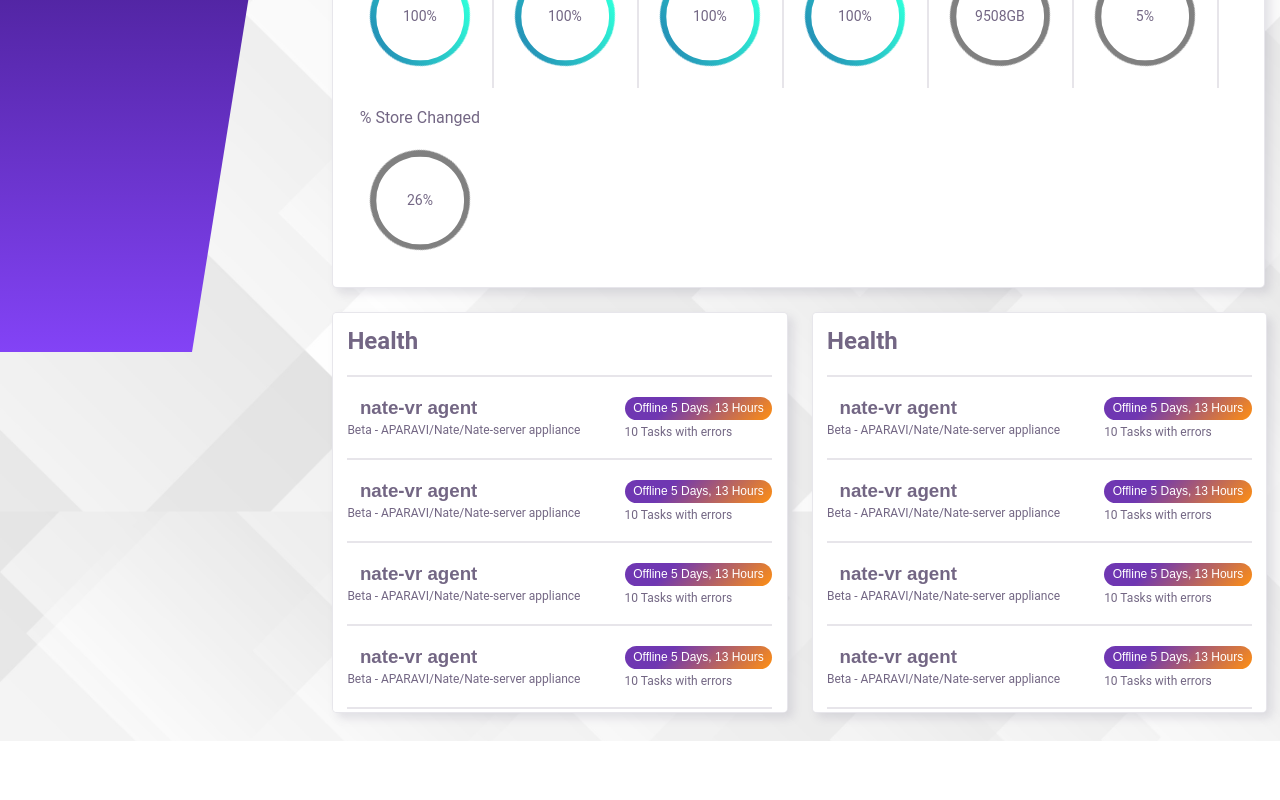
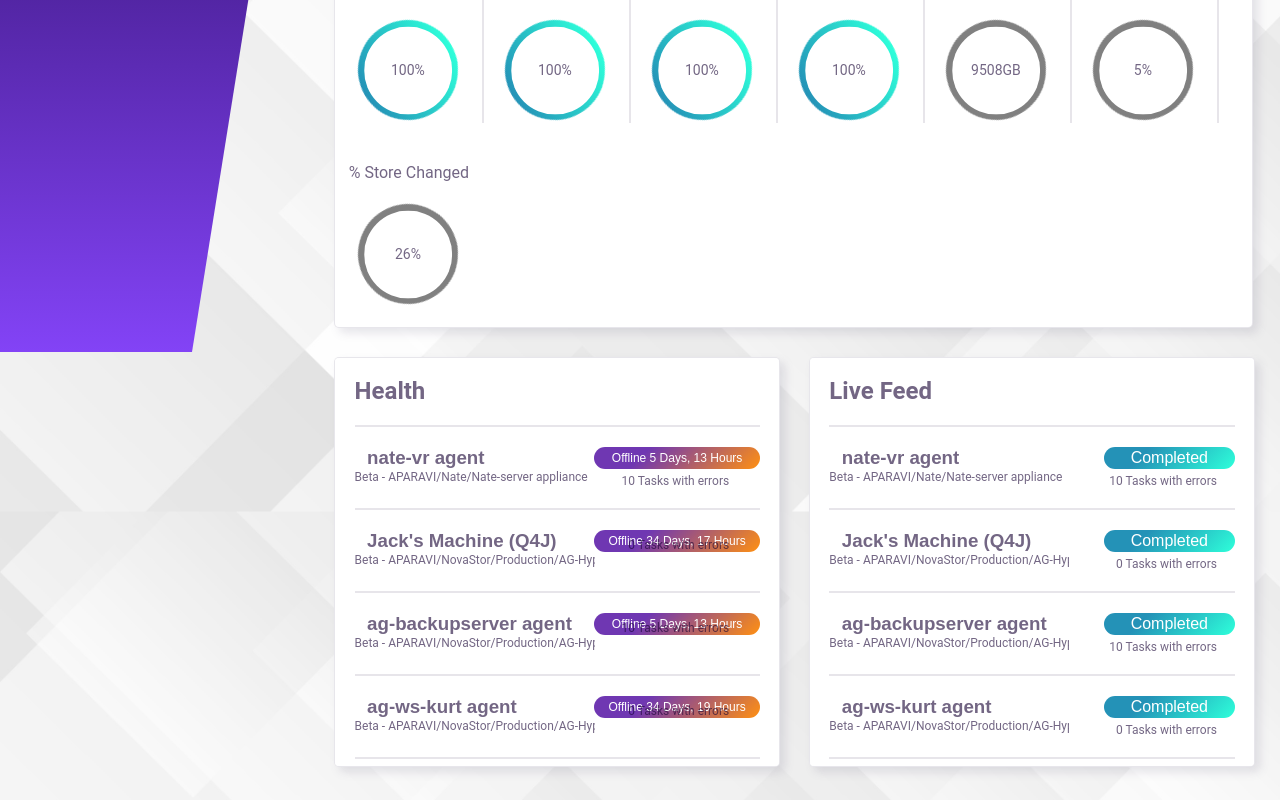
Before and after one commit to nolanpdavis/AparaviDemo, a React (Create React App) app: page / in a window 1280 px wide. Shown: the part 448-1248 px from the top of the page. Before the commit the page ends 1189 px from the top, so only its background shows below. Built offline with nearby package versions, Linux system fonts and the light colour scheme; the HTML template or start-up script is replaced by a standard one.

Commit message:
change margins etc.

```diff
--- a/src/modules/Health.js
+++ b/src/modules/Health.js
@@ -17,28 +17,53 @@ export default class Health extends Component {
                 <p className="floatRight moveUp">10 Tasks with errors</p>
                 <hr className="healthHR"/>
                 <i className="fa fa-desktop fa-2x" aria-hidden="true"></i>
-                <h3>nate-vr agent</h3>
+                <h3>Jack's Machine (Q4J)</h3>
+                <p className="offlineBG floatRight">Offline 34 Days, 17 Hours</p>
+                <p className="indent">Beta - APARAVI/NovaStor/Production/AG-HyperV12 appliance</p>
+                <p className="floatRight moveUp">0 Tasks with errors</p>
+                <hr className="healthHR"/>
+                <i className="fa fa-desktop fa-2x" aria-hidden="true"></i>
+                <h3>ag-backupserver agent</h3>
                 <p className="offlineBG floatRight">Offline 5 Days, 13 Hours</p>
-                <p className="indent">Beta - APARAVI/Nate/Nate-server appliance</p>
+                <p className="indent">Beta - APARAVI/NovaStor/Production/AG-HyperV12 appliance</p>
                 <p className="floatRight moveUp">10 Tasks with errors</p>
                 <hr className="healthHR"/>
                 <i className="fa fa-desktop fa-2x" aria-hidden="true"></i>
-                <h3>nate-vr agent</h3>
+                <h3>ag-ws-kurt agent</h3>
+                <p className="offlineBG floatRight">Offline 34 Days, 19 Hours</p>
+                <p className="indent">Beta - APARAVI/NovaStor/Production/AG-HyperV12 appliance</p>
+                <p className="floatRight moveUp">0 Tasks with errors</p>
+                <hr className="healthHR"/>
+                <i className="fa fa-desktop fa-2x" aria-hidden="true"></i>
+                <h3>nate-tablet agent</h3>
+                <p className="offlineBG floatRight">Offline 56 Days, 4 Hours</p>
+                <p className="indent">Beta - APARAVI/Nate/Nate-server appliance</p>
+                <p className="floatRight moveUp">0 Tasks with errors</p>
+                <hr className="healthHR"/>
+                <i className="fa fa-desktop fa-2x" aria-hidden="true"></i>
+                <h3>Jack's Machine (Q4J)</h3>
+                <p className="offlineBG floatRight">Offline 34 Days, 17 Hours</p>
+                <p className="indent">Beta - APARAVI/NovaStor/Production/AG-HyperV12 appliance</p>
+                <p className="floatRight moveUp">0 Tasks with errors</p>
+                <hr className="healthHR"/>
+                <i className="fa fa-desktop fa-2x" aria-hidden="true"></i>
+                <h3>ag-backupserver agent</h3>
                 <p className="offlineBG floatRight">Offline 5 Days, 13 Hours</p>
-                <p className="indent">Beta - APARAVI/Nate/Nate-server appliance</p>
+                <p className="indent">Beta - APARAVI/NovaStor/Production/AG-HyperV12 appliance</p>
                 <p className="floatRight moveUp">10 Tasks with errors</p>
                 <hr className="healthHR"/>
                 <i className="fa fa-desktop fa-2x" aria-hidden="true"></i>
-                <h3>nate-vr agent</h3>
-                <p className="offlineBG floatRight">Offline 5 Days, 13 Hours</p>
-                <p className="indent">Beta - APARAVI/Nate/Nate-server appliance</p>
-                <p className="floatRight moveUp">10 Tasks with errors</p>
+                <h3>ag-ws-kurt agent</h3>
+                <p className="offlineBG floatRight">Offline 34 Days, 19 Hours</p>
+                <p className="indent">Beta - APARAVI/NovaStor/Production/AG-HyperV12 appliance</p>
+                <p className="floatRight moveUp">0 Tasks with errors</p>
                 <hr className="healthHR"/>
                 <i className="fa fa-desktop fa-2x" aria-hidden="true"></i>
-                <h3>nate-vr agent</h3>
-                <p className="offlineBG floatRight">Offline 5 Days, 13 Hours</p>
+                <h3>nate-tablet agent</h3>
+                <p className="offlineBG floatRight">Offline 56 Days, 4 Hours</p>
                 <p className="indent">Beta - APARAVI/Nate/Nate-server appliance</p>
-                <p className="floatRight moveUp">10 Tasks with errors</p>
+                <p className="floatRight moveUp">0 Tasks with errors</p>
+
 
 
 
--- /dev/null
+++ b/src/modules/LiveFeed.js
@@ -0,0 +1,69 @@
+
+import React, { Component } from 'react'
+import { Router, Route, Link } from 'react-router-dom'
+
+export default class LiveFeed extends Component {
+
+	render(){
+		return(
+			<div className="widgetHalf healthWidget">
+                <h2>Live Feed</h2>
+                <i className="fa fa-caret-down fa-2x" aria-hidden="true"></i>
+                <hr className="healthHR"/>
+                <i className="fa fa-server fa-2x" aria-hidden="true"></i>
+                <h3>nate-vr agent</h3>
+                <p className="completedBG floatRight">Completed</p>
+                <p className="indent">Beta - APARAVI/Nate/Nate-server appliance</p>
+                <p className="floatRight moveUp2">10 Tasks with errors</p>
+                <hr className="healthHR"/>
+                <i className="fa fa-server fa-2x" aria-hidden="true"></i>
+                <h3>Jack's Machine (Q4J)</h3>
+                <p className="completedBG floatRight">Completed</p>
+                <p className="indent">Beta - APARAVI/NovaStor/Production/AG-HyperV12 appliance</p>
+                <p className="floatRight moveUp2">0 Tasks with errors</p>
+                <hr className="healthHR"/>
+                <i className="fa fa-server fa-2x" aria-hidden="true"></i>
+                <h3>ag-backupserver agent</h3>
+                <p className="completedBG floatRight">Completed</p>
+                <p className="indent">Beta - APARAVI/NovaStor/Production/AG-HyperV12 appliance</p>
+                <p className="floatRight moveUp2">10 Tasks with errors</p>
+                <hr className="healthHR"/>
+                <i className="fa fa-server fa-2x" aria-hidden="true"></i>
+                <h3>ag-ws-kurt agent</h3>
+                <p className="completedBG floatRight">Completed</p>
+                <p className="indent">Beta - APARAVI/NovaStor/Production/AG-HyperV12 appliance</p>
+                <p className="floatRight moveUp2">0 Tasks with errors</p>
+                <hr className="healthHR"/>
+                <i className="fa fa-server fa-2x" aria-hidden="true"></i>
+                <h3>nate-tablet agent</h3>
+                <p className="completedBG floatRight">Completed</p>
+                <p className="indent">Beta - APARAVI/Nate/Nate-server appliance</p>
+                <p className="floatRight moveUp2">0 Tasks with errors</p>
+                <hr className="healthHR"/>
+                <i className="fa fa-server fa-2x" aria-hidden="true"></i>
+                <h3>Jack's Machine (Q4J)</h3>
+                <p className="completedBG floatRight">Completed</p>
+                <p className="indent">Beta - APARAVI/NovaStor/Production/AG-HyperV12 appliance</p>
+                <p className="floatRight moveUp2">0 Tasks with errors</p>
+                <hr className="healthHR"/>
+                <i className="fa fa-server fa-2x" aria-hidden="true"></i>
+                <h3>ag-backupserver agent</h3>
+                <p className="completedBG floatRight">Completed</p>
+                <p className="indent">Beta - APARAVI/NovaStor/Production/AG-HyperV12 appliance</p>
+                <p className="floatRight moveUp2">10 Tasks with errors</p>
+                <hr className="healthHR"/>
+                <i className="fa fa-server fa-2x" aria-hidden="true"></i>
+                <h3>ag-ws-kurt agent</h3>
+                <p className="completedBG floatRight">Completed</p>
+                <p className="indent">Beta - APARAVI/NovaStor/Production/AG-HyperV12 appliance</p>
+                <p className="floatRight moveUp2">0 Tasks with errors</p>
+                <hr className="healthHR"/>
+                <i className="fa fa-server fa-2x" aria-hidden="true"></i>
+                <h3>nate-tablet agent</h3>
+                <p className="completedBG floatRight">Completed</p>
+                <p className="indent">Beta - APARAVI/Nate/Nate-server appliance</p>
+                <p className="floatRight moveUp2">0 Tasks with errors</p>
+			</div>
+		)
+	}
+}
--- a/src/modules/index.js
+++ b/src/modules/index.js
@@ -12,6 +12,7 @@ import Checkpoints from './Checkpoints'
 import TBD from './TBD'
 import Summary from './Summary'
 import Health from './Health'
+import LiveFeed from './LiveFeed'
 
 
 
@@ -29,6 +30,7 @@ export {
     Checkpoints,
     TBD,
     Summary,
-    Health
+    Health,
+    LiveFeed
 
 }
--- a/src/pages/Dashboard.js
+++ b/src/pages/Dashboard.js
@@ -1,5 +1,5 @@
 import React, { Component } from 'react'
-import { Navbar, DataProtected, FilesProtected, Recoveries, Archives, Appliances, Agents, Snapshots, Checkpoints, Summary, Health } from '../modules'
+import { Navbar, DataProtected, FilesProtected, Recoveries, Archives, Appliances, Agents, Snapshots, Checkpoints, Summary, Health, LiveFeed } from '../modules'
 
 export default class Dashboard extends Component {
 
@@ -18,7 +18,7 @@ export default class Dashboard extends Component {
 					<Checkpoints/>
 					<Summary/>
 					<Health/>
-					<Health/>
+					<LiveFeed/>
 				</div>
 			</div>
 		)
--- a/styles/main.css
+++ b/styles/main.css
@@ -114,7 +114,7 @@ html {
 .bodyContent {
 	margin-left: 25%;
 	width: 75%;
-	padding-top: 2.5%;
+	padding-top: 3%;
 }
 
 /*Dashboard*/
@@ -124,9 +124,9 @@ html {
 	color: rgba(22, 0, 50, .6);
 	background-color: white;
 	display: inline-block;
-	padding: 1.5% 1.5% 1.5% 1.5%;
-	margin: 0 1.25% 2.5% 1.25%;
-	width: 19.25%;
+	padding: 2% 2% 2% 2%;
+	margin: 0 1.5% 3% 1.5%;
+	width: 17.5%;
 	border: 1px solid rgba(95, 89, 123, 0.15);
 	box-shadow: 5px 5px 10px rgba(95, 89, 123, 0.15);
 	text-align: right;
@@ -243,14 +243,17 @@ div.widget i.fa-check:before {
 div.widgetWide {
 	font-family: 'Roboto', sans-serif;
 	color: rgba(22, 0, 50, .6);
-	width: 94%;
-	margin: 0 1.25% 2.5% 1.25%;
+	width: 95.5%;
+	margin: 0 1.5% 3% 1.5%;
 	background-color: white;
 	display: inline-block;
 	border: 1px solid rgba(95, 89, 123, 0.15);
 	box-shadow: 5px 5px 10px rgba(95, 89, 123, 0.15);
-	padding: 1.5% 1.5%;
 	border-radius: 5px;
+}
+
+div.summaryHeader {
+	padding: 2% 2% 0% 2%;
 }
 
 div.widgetWide h2 {
@@ -265,7 +268,7 @@ div.widgetWide i {
 }
 
 .summaryInfoBox {
-	width: 145px;
+	width: 147px;
 	text-align: center;
 	margin: 20px 0 0 0;
 	display: inline-block;
@@ -339,7 +342,7 @@ div.widgetWide i {
 	position: absolute;
 	width: 2px;
 	margin: 20px 0 0 0;
-	height: 164px;
+	height: 144px;
 	display: inline-block;
 	background-color: rgba(22, 0, 50, .1);
 }
@@ -353,13 +356,13 @@ hr {
 .widgetHalf {
 	font-family: 'Roboto', sans-serif;
 	color: rgba(22, 0, 50, .6);
-	width: 44.25%;
-	margin: 0 1.25% 2.5% 1.25%;
+	width: 42.25%;
+	margin: 0 1.5% 3% 1.5%;
 	background-color: white;
 	display: inline-block;
 	border: 1px solid rgba(95, 89, 123, 0.15);
 	box-shadow: 5px 5px 10px rgba(95, 89, 123, 0.15);
-	padding: 1.5% 1.5%;
+	padding: 2% 2%;
 	border-radius: 5px;
 	height: 370px;
 	overflow-y: scroll;
@@ -401,9 +404,13 @@ div.widgetHalf i {
 .healthWidget p {
 	font-size: 12px;
 	display: inline-block;
+	max-width: 240px;
+	white-space: nowrap;
+	overflow-x: scroll;
 }
 
 p.offlineBG {
+	text-align: center;
 	font-family: 'Merriweather Sans', sans-serif;
 	font-size: 12px;
 	background: -webkit-linear-gradient(135deg, #6F37B2, #6F37B2 30%, #FF9012);
@@ -411,6 +418,7 @@ p.offlineBG {
 	background: -moz-linear-gradient(135deg, #6F37B2, #6F37B2 30%, #FF9012);
 	background: linear-gradient(135deg, #6F37B2, #6F37B2 30%, #FF9012);
 	display: inline-block;
+	width: 150px;
 	padding: 1% 2%;
 	color: white;
 	border-radius: 25px;
@@ -421,10 +429,50 @@ p.offlineBG {
 }
 
 .moveUp {
-	margin-top: -3%;
-	margin-right: 40px;
+	position: relative;
+	margin-top: -3.5%;
+	margin-right: 31px;
 }
 
 .healthHR {
 	margin: 20px 0 20px 0;;
 }
+
+/*Dashboard Live Feed */
+
+.healthWidget i.fa-server:before {
+	background: -webkit-linear-gradient(135deg, #6F37B2, #6F37B2 30%, #FF9012);
+	background: -o-linear-gradient(135deg, #6F37B2, #6F37B2 30%, #FF9012);
+	background: -moz-linear-gradient(135deg, #6F37B2, #6F37B2 30%, #FF9012);
+	background: linear-gradient(135deg, #6F37B2, #6F37B2 30%, #FF9012);
+	color: transparent;
+	-webkit-background-clip: text;
+    background-clip: text;
+}
+
+.healthWidget i.fa-server {
+	float: left;
+	padding: 5px 12.5px 0 0;
+	margin-left: 0;
+}
+
+p.completedBG {
+	font-family: 'Merriweather Sans', sans-serif;
+	font-size: 16px;
+	text-align: center;
+	background: -webkit-linear-gradient(135deg, #2492b7, #2492b7 30%, #2EFFDA);
+	background: -o-linear-gradient(135deg, #2492b7, #2492b7 30%, #2EFFDA);
+	background: -moz-linear-gradient(135deg, #2492b7, #2492b7 30%, #2EFFDA);
+	background: linear-gradient(135deg, #2492b7, #2492b7 30%, #2EFFDA);
+	display: inline-block;
+	color: white;
+	width: 115px;
+	padding: 0.5% 2%;
+	border-radius: 25px;
+}
+
+.moveUp2 {
+	position: relative;
+	margin-top: -3.5%;
+	margin-right: 18px;
+}
```
Also changed, not shown: src/modules/Summary.js (+7 -5 lines), 1 other file (tests, documents, lock files or other folders).
